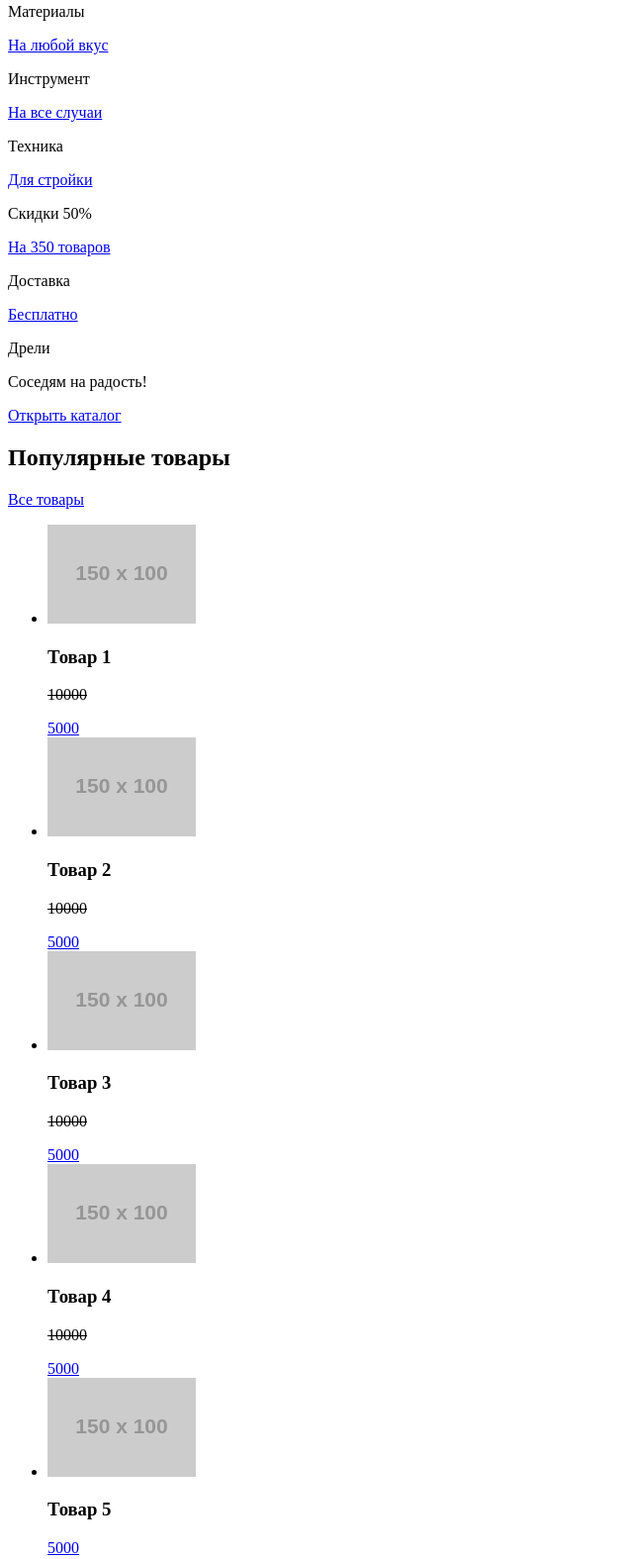
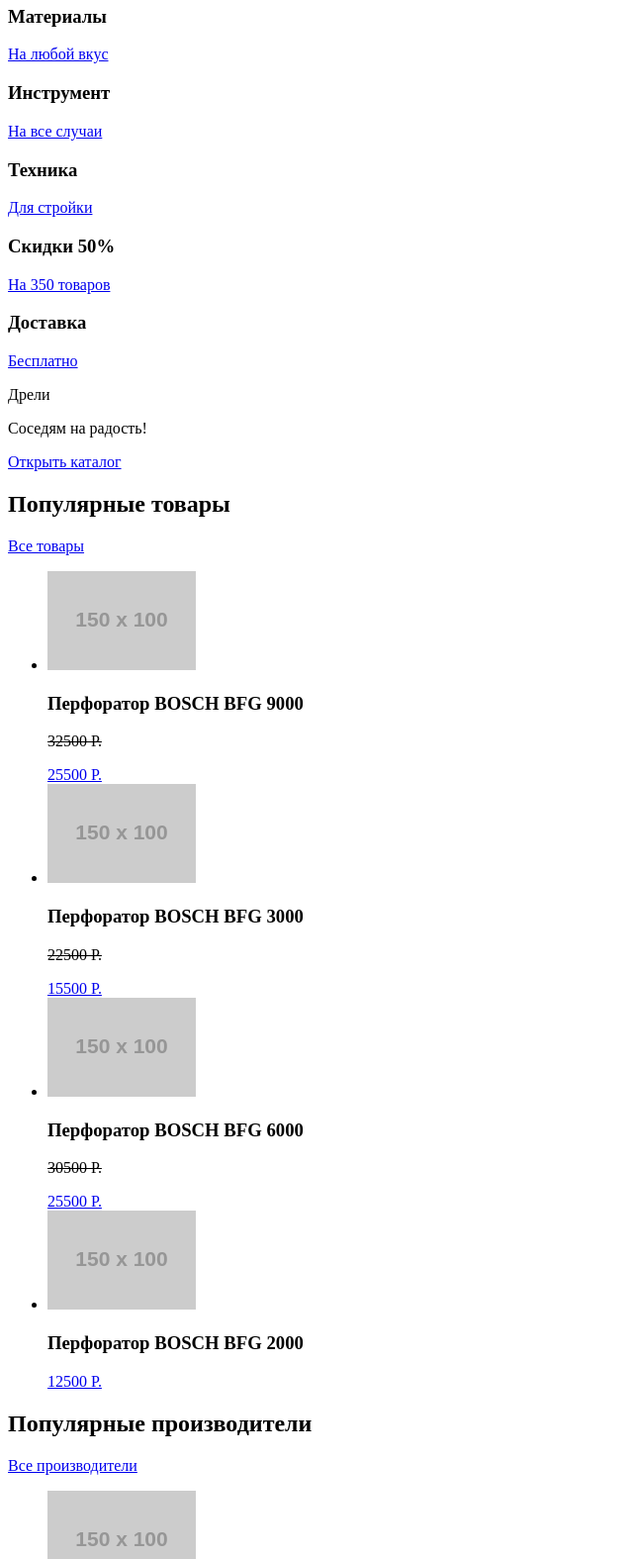
Before and after one commit to Evafan1337/908335-technomart, a plain HTML site: page index.html in a window 1280 px wide. Shown: the part 353-1928 px from the top of the page at 99% size, without its empty margins (0-640 px from the left). Drawn offline with Linux system fonts and the light colour scheme; placeholder pictures from the web are drawn by us.

Commit message:
Правки по отчету ТГ 20.11.18
<ul class="main-placing-menu"> на breadcrumbs +
Заголовки внутрь секций и артиклов +
обертка для пользователя +
обертка для подбора товара ?? +
изменение параграфов на заголовки в индексе стр 57 +
обертка для сортировки производителей и питания +
списки в сервисах +

```diff
--- a/index.html
+++ b/index.html
@@ -21,7 +21,8 @@
 			<p><i>Интернет-магазин строительных материалов и инструментов для ремонта.</i></p>
 
 			<section class="header-contacts">
-				<b>+7(812)555-05-55</b>   <!-- как временно обернуть это правильно? -->
+				<!-- <h2>Быстрая связь с нами.</h2> -->
+				<a href="#">+7(812)555-05-55</a>
 				<p>г.Санкт-Петербург,ул Б.Конюшенная,д,19/8</p>
 			</section>
 
@@ -49,35 +50,37 @@
 
 
 		<main>
-			<!-- <h2>Промо-карточки</h2> -->
+
 			<section class="main-sections-of-goods">
+			<!-- <h2>Промо-карточки.</h2> -->
 				<div class="main-materials">
-					<p>Материалы</p>
+					<h3>Материалы</h3>
 					<a href="#">На любой вкус</a>
 				</div>
 
 				<div class="main-tools">
-					<p>Инструмент</p>
+					<h3>Инструмент</h3>
 					<a href="#">На все случаи</a>
 				</div>
 
 				<div class="main-tech">
-					<p>Техника</p>
+					<h3>Техника</h3>
 					<a href="#">Для стройки</a>
 				</div>
 
 				<div class="main-discounts">
-					<p>Скидки 50%</p>
+					<h3>Скидки 50%</h3>
 					<a href="#">На 350 товаров</a>
 				</div>
 
 				<div class="main-shipping">
-					<p>Доставка</p>
+					<h3>Доставка</h3>
 					<a href="#">Бесплатно</a>
 				</div>
 
+
+				<article class="main-drills">
 				<!-- <h2>Мы подберем дрель для вас!</h2> -->
-				<article class="main-drills">
 					<p>Дрели</p>
 					<p>Соседям на радость!</p>
 					<a href="#">Открыть каталог</a>
@@ -91,37 +94,37 @@
 				<ul>
 					<li>
 						<img src="http://placehold.it/150x100">
-						<h3>Товар 1</h3>
-						<p><del>10000</del></p>
-						<a href="#">5000</a>
+						<h3>Перфоратор BOSCH BFG 9000</h3>
+						<p><del>32500 Р.</del></p>
+						<a href="#">25500 Р.</a>
 
 					</li>
 
 					<li>
 						<img src="http://placehold.it/150x100">
-						<h3>Товар 2</h3>
-						<p><del>10000</del></p>
-						<a href="#">5000</a>
+						<h3>Перфоратор BOSCH BFG 3000</h3>
+						<p><del>22500 Р.</del></p>
+						<a href="#">15500 Р.</a>
 					</li>
 
 					<li>
 						<img src="http://placehold.it/150x100">
-						<h3>Товар 3</h3>
-						<p><del>10000</del></p>
-						<a href="#">5000</a>
+						<h3>Перфоратор BOSCH BFG 6000</h3>
+						<p><del>30500 Р.</del></p>
+						<a href="#">25500 Р.</a>
 					</li>
 
-					<li>
+<!-- 					<li>
 						<img src="http://placehold.it/150x100">
 						<h3>Товар 4</h3>
 						<p><del>10000</del></p>
 						<a href="#">5000</a>
 					</li>
-
+					 -->
 					<li>
 						<img src="http://placehold.it/150x100">
-						<h3>Товар 5</h3>
-						<a href="#">5000</a>
+						<h3>Перфоратор BOSCH BFG 2000 </h3>
+						<a href="#">12500 Р.</a>
 					</li>
 				</ul>
 			</section>
@@ -146,22 +149,26 @@
 
 
 		 <!-- временный разделитель -->
-			<!-- <h2>Доставка и сервис</h2> -->
+
 			<section class="main-services-shipping">
 				<h2>Сервисы</h2>
-					<p>Хороший интернет-магазин отличается от плохого не только ценами! Мы стараемся изо всех сил , чтобы сделать ваши покупки приятными.</p>
-				<h2>Доставка</h2>
-					<p>Мы с удовольствием доставим ваш товар прямо к вашему подьезду совершенно бесплатно! Ведь мы неплохо заработаем,поднимая его на ваш этаж!</p>
-					<p></p>
+				<p>Хороший интернет-магазин отличается от плохого не только ценами! Мы стараемся изо всех сил , чтобы сделать ваши покупки приятными.</p>
 
 				<ul>
 					<li>Доставка</li>
 					<li>Гарантия</li>
 					<li>Кредит</li>
 				</ul>
-			<section>
+
+				<ul>
+					<li>Мы с удовольствием доставим ваш товар прямо к вашему подьезду совершенно бесплатно! Ведь мы неплохо заработаем , поднимая его на ваш этаж!</li>
+					<li>На все наши товары распространяется гарантия от производителя. Сроки и условия могут варьироватся от товара и производителя.</li>
+					<li>В нашем магазине возможна покупка товара в кредит на выгодных для вас условиях.</li>
+				</ul>
+			</section>
 
 			<section class="main-about-company-and-contacts">
+				<!-- <h2>О нас и наших партнерах.</h2> -->
 				<div class="main-company">
 					<h2>Компания "Техномарт"</h2>
 						<p>Настроящий мужской шоппинг начинается здесь!Огромный выбор товаров для ремонта и строительства не оставит равнодушным любителей сэкономить на гастарбайтерах.</p>
@@ -189,8 +196,9 @@
 		<hr>
 
 		<footer>
-			<!-- <h2>Основная информация и навигация</h2> -->
+
 			<section class="footer-top">
+			<!-- <h2>Основная информация и навигация.</h2> -->
 				<div class="footer-contacts">
 					<img src="http://placehold.it/150x100">
 					<p>Г.Санкт-Петербург,ул Б.Конюшенная,д.19/8</p>
@@ -219,6 +227,7 @@
 			</section>
 
 			<section class="footer-bottom">
+				<!-- <h2>Права и реквизиты.</h2> -->
 
 				<div class="footer-copyright">
 					<p>2010-2017 Компания "Техномарт"</p>
```
Also changed, not shown: catalog.html (+49 -33 lines).
